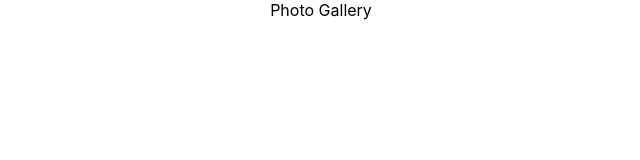
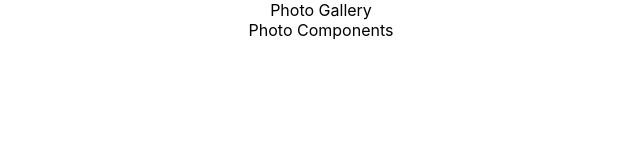
Before and after one commit to ntinvo/photo-gallery, a React (Create React App) app: page / in a window 1280 px wide. Shown: the top 160 px of the page, without its empty margins (319-959 px from the left). Built offline with nearby package versions, Linux system fonts and the light colour scheme.

Commit message:
added Photo components

```diff
--- /dev/null
+++ b/src/components/Photo.js
@@ -0,0 +1,9 @@
+import React from 'react';
+
+const Photo = (props) => {
+  return (
+    <div className="photo">Photo Components</div>
+  )
+}
+
+export default Photo;
--- a/src/components/PhotoGallery.js
+++ b/src/components/PhotoGallery.js
@@ -1,10 +1,12 @@
 import React, { Component } from 'react';
+import Photo from './Photo.js';
 
 class Lessons extends Component {
   render() {
     return (
       <div>
         Photo Gallery
+        <Photo />
       </div>
     );
   }
```
Also changed, not shown: 1 other file (tests, documents, lock files or other folders).
